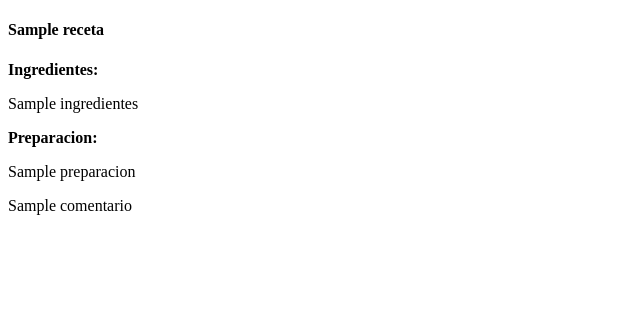
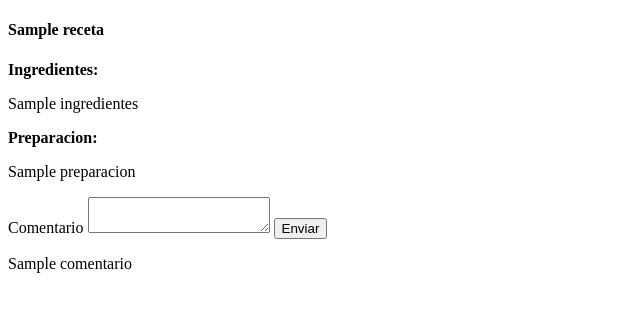
Before and after one commit to rafael25/proyecto-php, a PHP site: template src/App/vistas/receta.html in a window 1280 px wide. Shown: the top 312 px of the page, without its empty margins (0-640 px from the left). Run offline with PHP 8.4, Linux system fonts and the light colour scheme; the template is opened without the code that fills it: most values are stand-ins (such as "Sample title", 1, 10 or a date in 2020); data that the repository does not hold is empty.

Commit message:
Agrega ruta y formulario para almacenar comentarios

```diff
--- a/src/App/rutas.php
+++ b/src/App/rutas.php
@@ -3,7 +3,7 @@
  * @Author: rafael25
  * @Date:   2015-02-20 22:43:44
  * @Last Modified by:   Administrador
- * @Last Modified time: 2015-02-27 19:48:13
+ * @Last Modified time: 2015-03-10 18:49:19
  */
 
 use Base\Micro\Router;
@@ -15,6 +15,7 @@ $router->agregar('get', '/recetas', 'App\ControladorRecetas::index');
 $router->agregar('get', '/recetas/(\d+)', 'App\ControladorRecetas::buscarId');
 $router->agregar('get', '/recetas-nueva', 'App\ControladorRecetas::ingresar');
 $router->agregar('post', '/recetas', 'App\ControladorRecetas::guardar');
+$router->agregar('post', '/comentarios', 'App\ControladorComentarios::guardar');
 
 $router->setRuta404('App\ControladorErrores::error404');
 
--- a/src/App/vistas/receta.html
+++ b/src/App/vistas/receta.html
@@ -7,6 +7,14 @@
 	<p><?= $receta['preparacion'] ?></p>
 
 
+	<form action="/comentarios" method="POST">
+		<label for="comentario">Comentario</label>
+		<textarea name="comentario"></textarea>
+		<input type="hidden" name="recetaId" value="<?= $receta['id'] ?>">
+
+		<input type="submit" value="Enviar">
+	</form>
+
 	<?php foreach ($comentarios as $comentario) : ?>
 
 		<p><?= $comentario['comentario']?></p>
```
Also changed, not shown: src/App/ControladorComentarios.php (added, +27 -0 lines).
